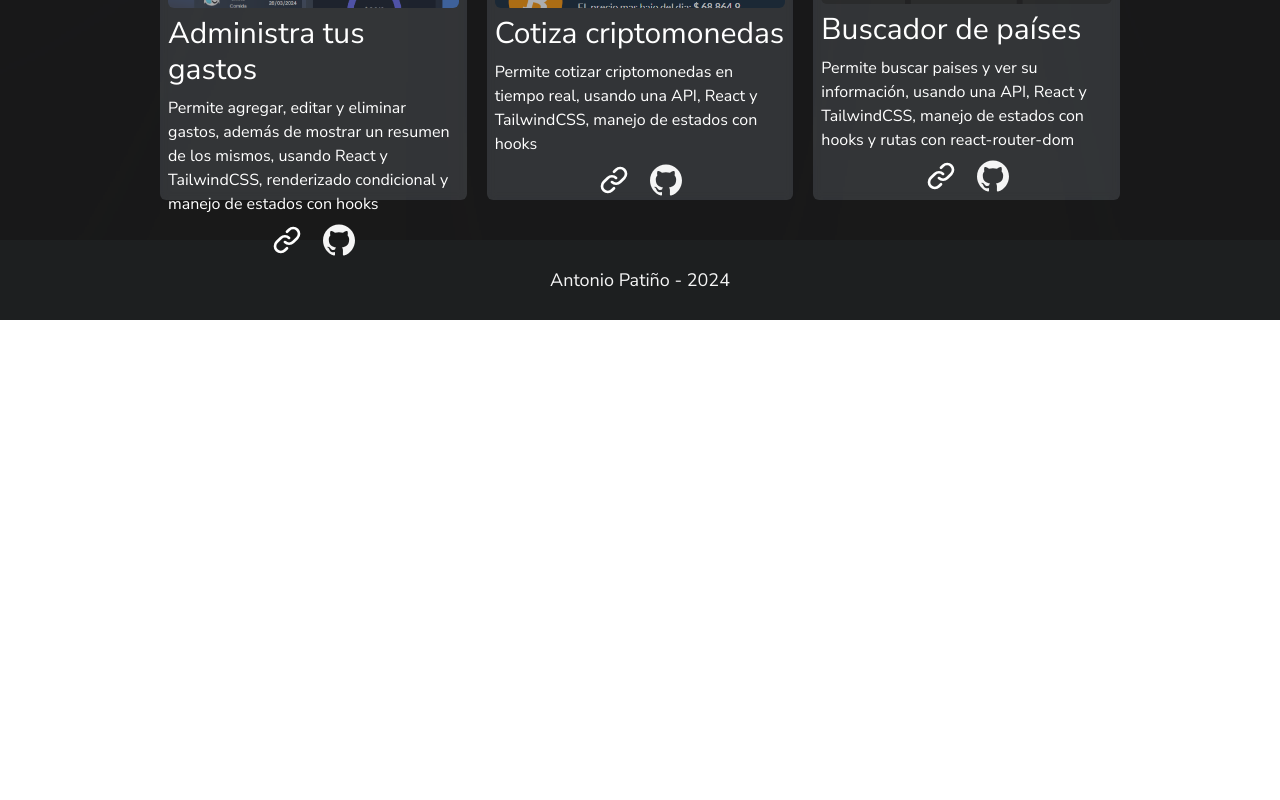
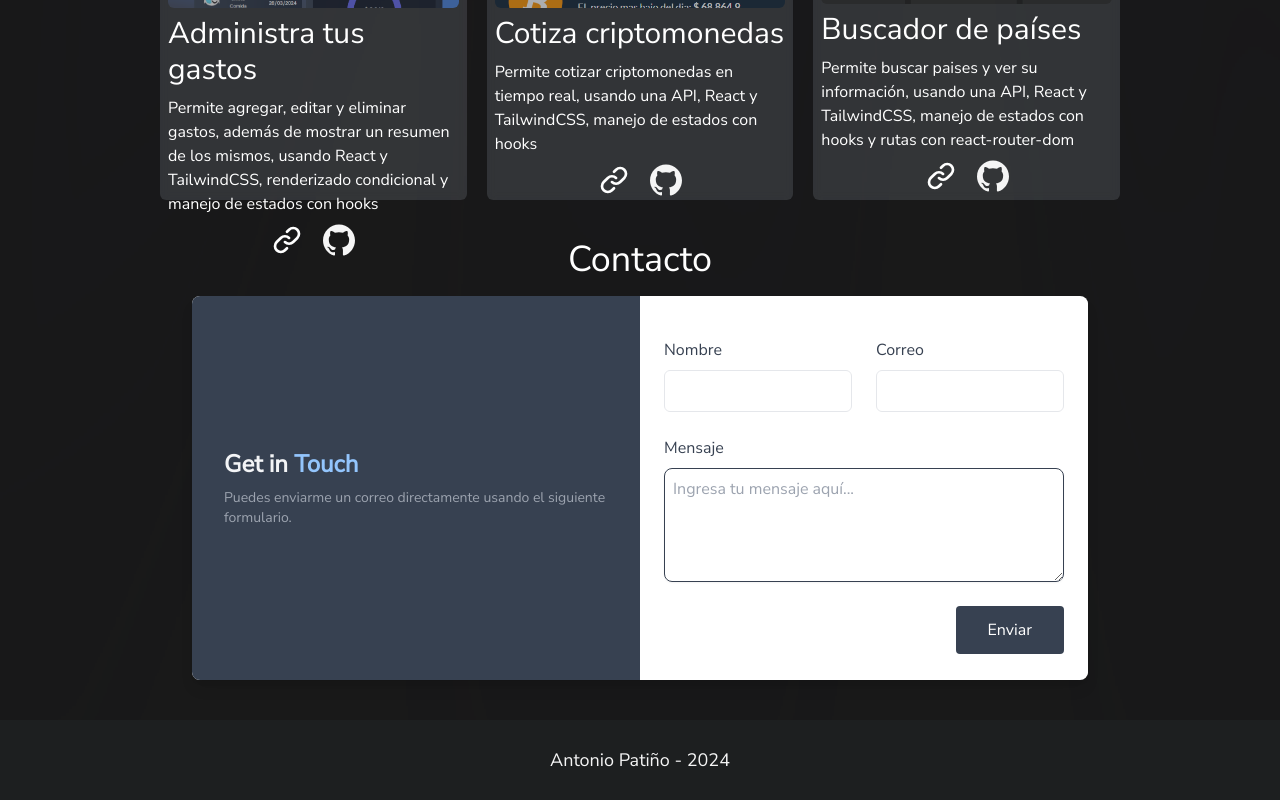
Before and after one commit to jose1500s/Portafolio, a React (Vite) app: page / in a window 1280 px wide. Shown: the part 1800-2600 px from the top of the page. Before the commit the page ends 2120 px from the top, so only its background shows below. Built offline with nearby package versions, Linux system fonts and the light colour scheme; what @midudev/tailwind-animations would draw is missing.

Commit message:
seccion de contacto lista y funcionando

```diff
--- a/package.json
+++ b/package.json
@@ -10,9 +10,11 @@
     "preview": "vite preview"
   },
   "dependencies": {
+    "@emailjs/browser": "^4.3.3",
     "@fontsource/nunito-sans": "^5.0.12",
     "react": "^18.2.0",
-    "react-dom": "^18.2.0"
+    "react-dom": "^18.2.0",
+    "sonner": "^1.4.41"
   },
   "devDependencies": {
     "@midudev/tailwind-animations": "^0.0.7",
--- a/src/App.css
+++ b/src/App.css
@@ -232,3 +232,11 @@ body {
   grid-template-columns: repeat(auto-fit, minmax(200px, 1fr));
   gap: 20px;
 }
+
+#textarea {
+  grid-column: 1 / 3;
+}
+
+#cajaMensaje {
+  border:  1px solid #374151;
+}
--- /dev/null
+++ b/src/components/Contact.jsx
@@ -0,0 +1,123 @@
+import { useRef } from 'react';
+import emailjs from '@emailjs/browser';
+import { toast } from 'sonner'
+export default function Contact() {
+
+    const form = useRef();
+
+    const sendEmail = (e) => {
+        e.preventDefault();
+
+        emailjs
+          .sendForm('service_397gnko', 'template_mq4hnfh', form.current, {
+            publicKey: 'HAelRkjZXjGDJgX5Q',
+          })
+          .then(
+            () => {
+                toast.success('Mensaje enviado correctamente', {
+                    position: 'bottom-center',
+                    autoClose: 5000,
+                    hideProgressBar: false,
+                    closeOnClick: true,
+                });
+                form.current.reset();
+            },
+            (error) => {
+                toast.error('Error al enviar el mensaje', {
+                    position: 'bottom-center',
+                    autoClose: 5000,
+                    hideProgressBar: false,
+                    closeOnClick: true,
+                });
+                console.log(error.text);
+            },
+          );
+      };
+
+    return (
+        <>
+            <h3 className='text-4xl text-white text-center m-4'>
+                Contacto
+            </h3>
+            <section className="flex flex-col max-w-4xl mx-auto overflow-hidden bg-white rounded-lg shadow-lg dark:bg-gray-800 md:flex-row md:h-96 mb-10 max-[740px]:w-[90%]">
+                <div className="md:flex md:items-center md:justify-center md:w-1/2 md:bg-gray-700 md:dark:bg-gray-800">
+                    <div className="px-6 py-6 md:px-8 md:py-0">
+                        <h2 className="text-2xl font-bold text-gray-700 dark:text-white md:text-gray-100">Get in <span className="text-blue-600 dark:text-blue-400 md:text-blue-300">Touch</span></h2>
+
+                        <p className="mt-2 text-sm text-gray-600 dark:text-gray-400 md:text-gray-400">
+                            Puedes enviarme un correo directamente usando el siguiente formulario.
+                        </p>
+                    </div>
+                </div>
+
+                <div className="flex items-center justify-center pb-6 md:py-0 md:w-1/2">
+                    <form ref={form} onSubmit={sendEmail}>
+                        <section className="max-w-4xl p-6 mx-auto bg-white rounded-md  dark:bg-gray-800">
+                            <div className="grid grid-cols-1 gap-6 mt-4 sm:grid-cols-2">
+                                <div>
+                                    <label className="text-gray-700 dark:text-gray-200" htmlFor="username">Nombre</label>
+                                    <input
+                                        id="username"
+                                        type="text"
+                                        name="user_name"
+                                        className="block w-full px-4 py-2 mt-2 text-gray-700 bg-white border border-gray-200 rounded-md dark:bg-gray-800 dark:text-gray-300 dark:border-gray-600 focus:border-blue-400 focus:ring-blue-300 focus:ring-opacity-40 dark:focus:border-blue-300 focus:outline-none focus:ring" />
+                                </div>
+
+                                <div>
+                                    <label className="text-gray-700 dark:text-gray-200" htmlFor="emailAddress">Correo</label>
+                                    <input
+                                        id="emailAddress"
+                                        type="email"
+                                        name="user_email"
+                                        className="block w-full px-4 py-2 mt-2 text-gray-700 bg-white border border-gray-200 rounded-md dark:bg-gray-800 dark:text-gray-300 dark:border-gray-600 focus:border-blue-400 focus:ring-blue-300 focus:ring-opacity-40 dark:focus:border-blue-300 focus:outline-none focus:ring" />
+                                </div>
+
+
+                                <div id='textarea'>
+                                    <label htmlFor="cajaMensaje" className="block text-base font-medium text-gray-700 dark:text-gray-200">Mensaje</label>
+
+                                    <textarea
+                                        id="cajaMensaje"
+                                        name="message"
+                                        className="mt-2 w-full rounded-lg border-gray-200 align-top shadow-sm sm:text-base
+                                        bg-transparent text-white p-2
+                                        "
+                                        rows="4"
+                                        placeholder="Ingresa tu mensaje aquí..."
+                                    ></textarea>
+
+                                </div>
+                            </div>
+
+                            <div className="flex justify-end mt-6">
+                                <button
+                                    className="group relative inline-flex items-center overflow-hidden rounded bg-gray-700 px-8 py-3 text-white focus:outline-none focus:ring active:bg-gray-600"
+                                    type='submit'
+                                >
+                                    <span className="absolute -end-full transition-all group-hover:end-4">
+                                        <svg
+                                            className="size-5 rtl:rotate-180"
+                                            xmlns="http://www.w3.org/2000/svg"
+                                            fill="none"
+                                            viewBox="0 0 24 24"
+                                            stroke="currentColor"
+                                        >
+                                            <path
+                                                strokeLinecap="round"
+                                                strokeLinejoin="round"
+                                                strokeWidth="2"
+                                                d="M17 8l4 4m0 0l-4 4m4-4H3"
+                                            />
+                                        </svg>
+                                    </span>
+
+                                    <span className="text-base font-medium transition-all group-hover:me-4"> Enviar </span>
+                                </button>
+                            </div>
+                        </section>
+                    </form>
+                </div>
+            </section>
+        </>
+    );
+}
--- a/src/main.jsx
+++ b/src/main.jsx
@@ -1,9 +1,11 @@
 import React from 'react'
 import ReactDOM from 'react-dom/client'
+import { Toaster } from 'sonner'
 import './App.css'
 import Hero from './components/Hero'
 import Experience from './components/Experience'
 import Projects from './components/Projects'
+import Contact from './components/Contact'
 import '@fontsource/nunito-sans';
 
 ReactDOM.createRoot(document.getElementById('root')).render(
@@ -19,6 +21,7 @@ ReactDOM.createRoot(document.getElementById('root')).render(
     <main>
       <Experience />
       <Projects />
+      <Contact />
     </main>
 
     <footer>
@@ -26,6 +29,6 @@ ReactDOM.createRoot(document.getElementById('root')).render(
         <p className="text-[#F5F5F5] text-lg">Antonio Patiño - 2024</p>
       </div>
     </footer>
-
+    <Toaster richColors closeButton />
   </React.StrictMode>,
 )
```
Also changed, not shown: 1 other file (tests, documents, lock files or other folders).
